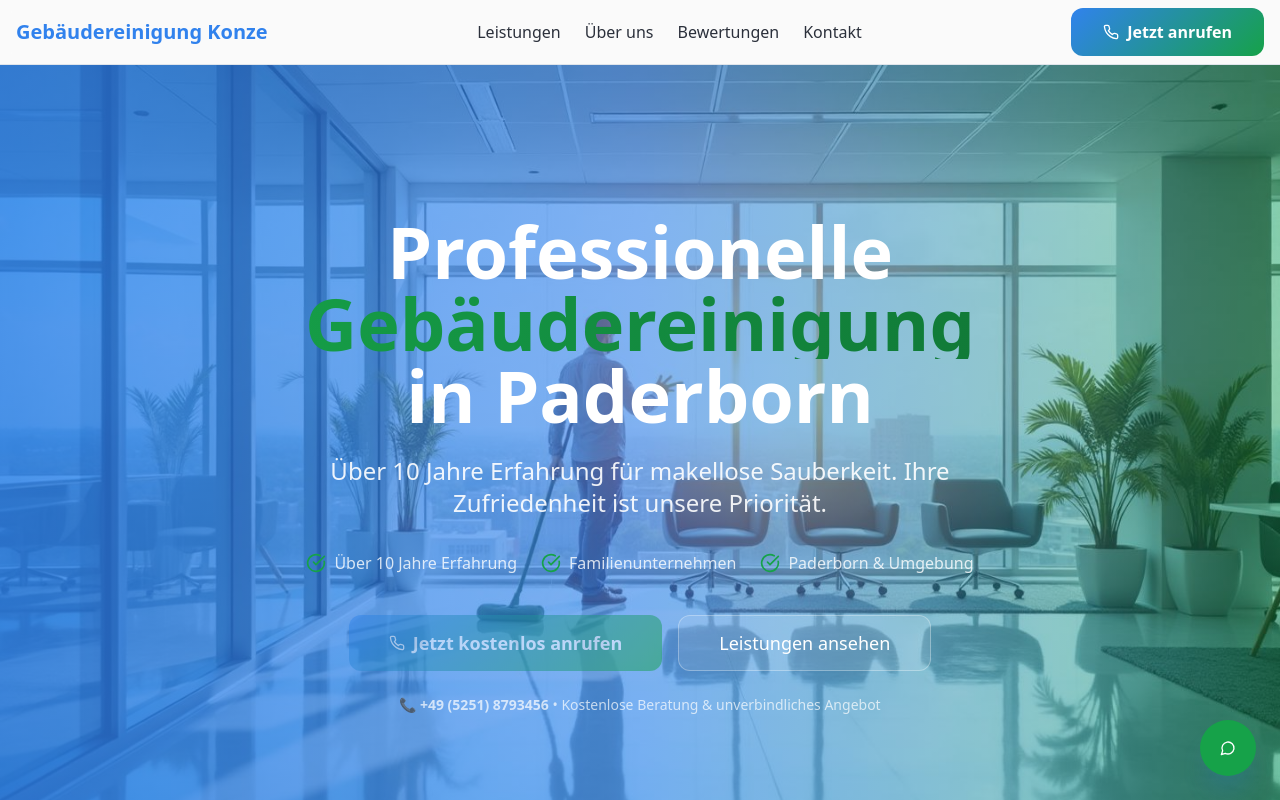
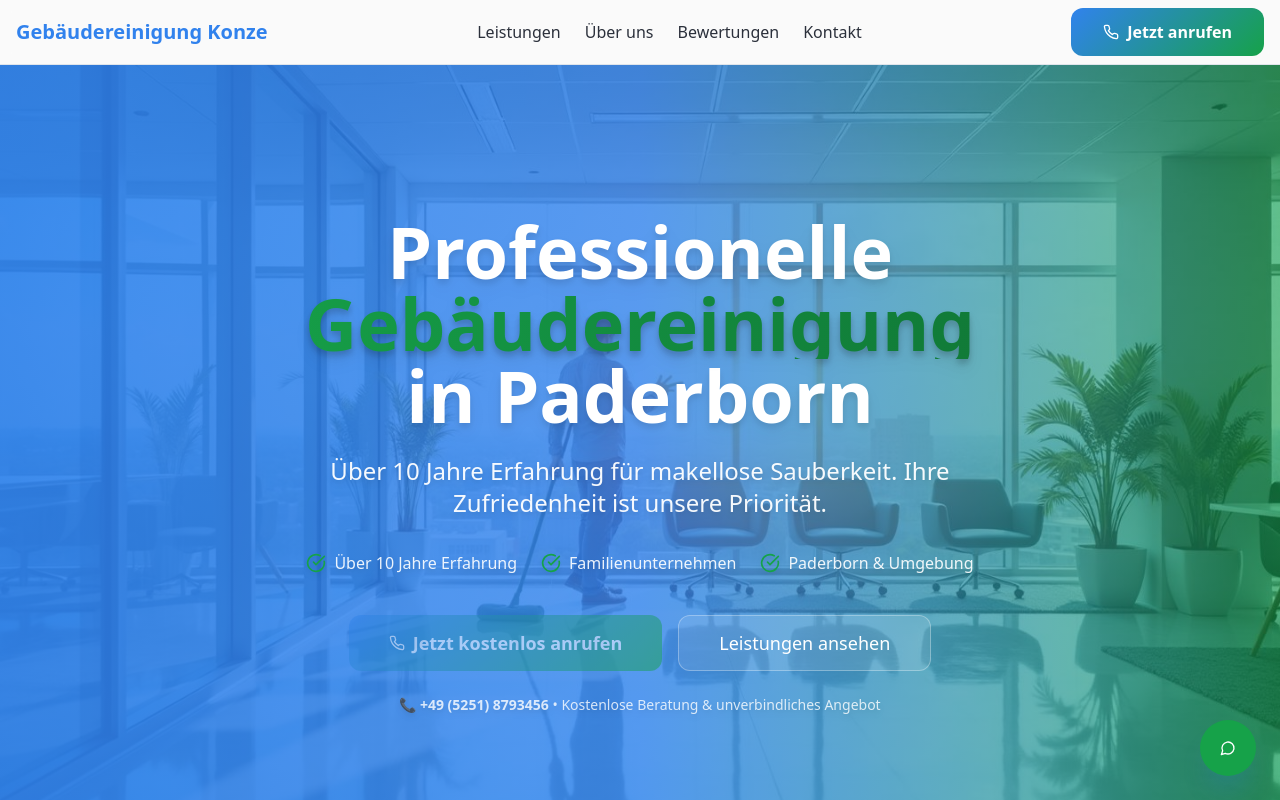
Before and after one commit to dominikschmitz/reinigungkonze, a React (Vite) app: page / in a window 1280 px wide. Shown: the top 800 px of the page. Built offline with nearby package versions, Linux system fonts and the light colour scheme.

Commit message:
Adjust hero section and button animation
Improve text readability in the hero section by adjusting the background image and color gradient. Slow down and make the "Call Now" button's pulsating animation more subtle.

```diff
--- a/src/components/Hero.tsx
+++ b/src/components/Hero.tsx
@@ -14,36 +14,36 @@ export const Hero = () => {
         className="absolute inset-0 bg-cover bg-center bg-no-repeat"
         style={{ backgroundImage: `url(${heroImage})` }}
       >
-        <div className="absolute inset-0 bg-gradient-to-r from-primary/80 via-primary/60 to-accent/40" />
+        <div className="absolute inset-0 bg-gradient-to-r from-primary/90 via-primary/80 to-accent/60" />
       </div>
 
       {/* Content */}
       <div className="relative z-10 container mx-auto px-4 text-center">
         <div className="max-w-4xl mx-auto">
-          <h1 className="text-4xl md:text-6xl lg:text-7xl font-bold text-white mb-6 leading-tight">
+          <h1 className="text-4xl md:text-6xl lg:text-7xl font-bold text-white mb-6 leading-tight drop-shadow-lg">
             Professionelle
-            <span className="block bg-gradient-to-r from-accent to-accent-hover bg-clip-text text-transparent">
+            <span className="block bg-gradient-to-r from-accent to-accent-hover bg-clip-text text-transparent drop-shadow-lg">
               Gebäudereinigung
             </span>
             in Paderborn
           </h1>
 
-          <p className="text-xl md:text-2xl text-white/90 mb-8 max-w-2xl mx-auto leading-relaxed">
+          <p className="text-xl md:text-2xl text-white/95 mb-8 max-w-2xl mx-auto leading-relaxed drop-shadow-md">
             Über 10 Jahre Erfahrung für makellose Sauberkeit.
             Ihre Zufriedenheit ist unsere Priorität.
           </p>
 
           {/* Trust Indicators */}
-          <div className="flex flex-wrap justify-center items-center gap-6 mb-10 text-white/80">
-            <div className="flex items-center gap-2">
+          <div className="flex flex-wrap justify-center items-center gap-6 mb-10 text-white/90">
+            <div className="flex items-center gap-2 drop-shadow-md">
               <CheckCircle className="w-5 h-5 text-accent" />
               <span>Über 10 Jahre Erfahrung</span>
             </div>
-            <div className="flex items-center gap-2">
+            <div className="flex items-center gap-2 drop-shadow-md">
               <CheckCircle className="w-5 h-5 text-accent" />
               <span>Familienunternehmen</span>
             </div>
-            <div className="flex items-center gap-2">
+            <div className="flex items-center gap-2 drop-shadow-md">
               <CheckCircle className="w-5 h-5 text-accent" />
               <span>Paderborn & Umgebung</span>
             </div>
@@ -55,7 +55,7 @@ export const Hero = () => {
               variant="call"
               size="xl"
               onClick={handlePhoneCall}
-              className="w-full sm:w-auto animate-pulse"
+              className="w-full sm:w-auto animate-[pulse_3s_ease-in-out_infinite]"
             >
               <Phone className="w-5 h-5" />
               Jetzt kostenlos anrufen
@@ -71,7 +71,7 @@ export const Hero = () => {
             </Button>
           </div>
 
-          <p className="text-white/70 mt-6 text-sm">
+          <p className="text-white/80 mt-6 text-sm drop-shadow-md">
             📞 <strong>+49 (5251) 8793456</strong> • Kostenlose Beratung & unverbindliches Angebot
           </p>
         </div>
```
